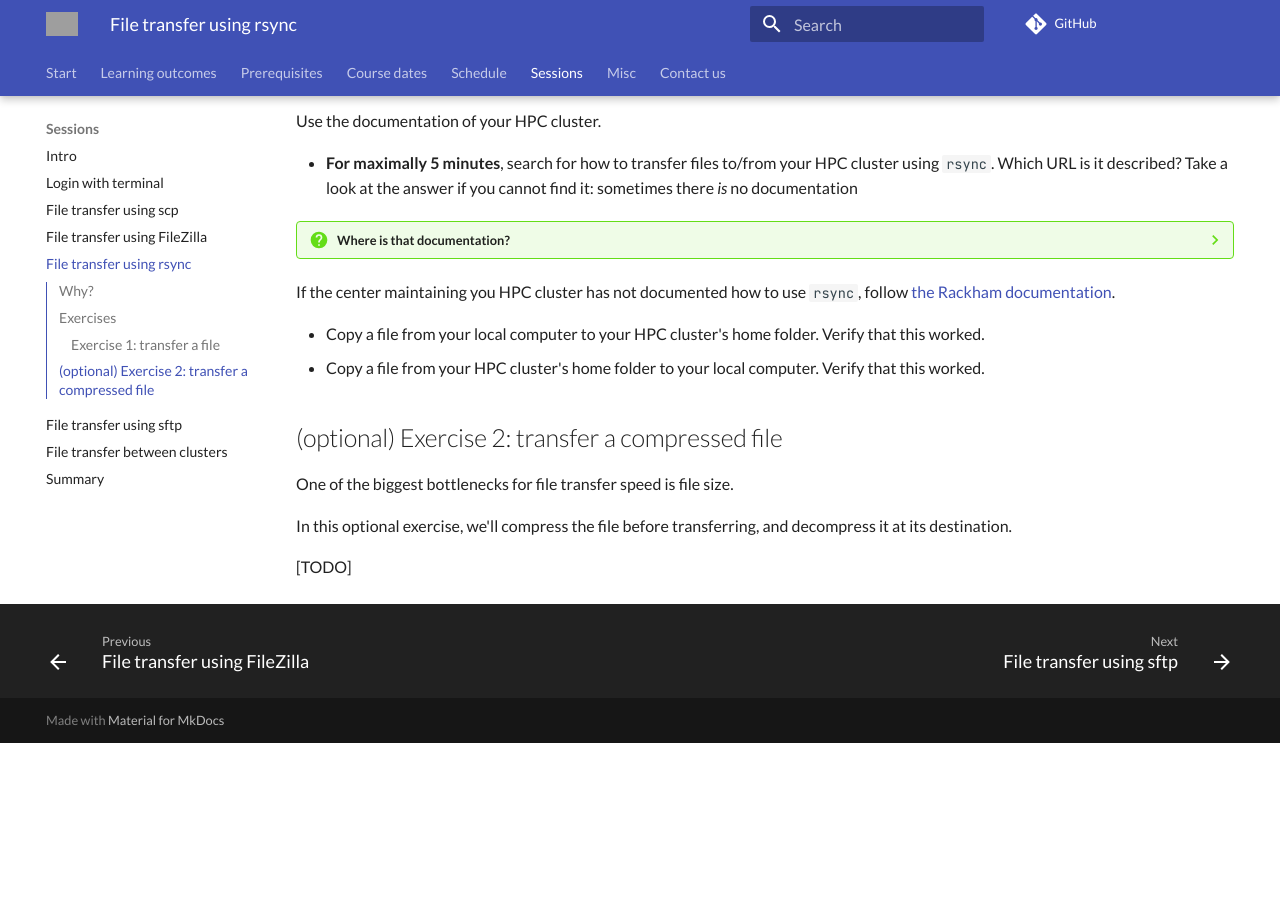
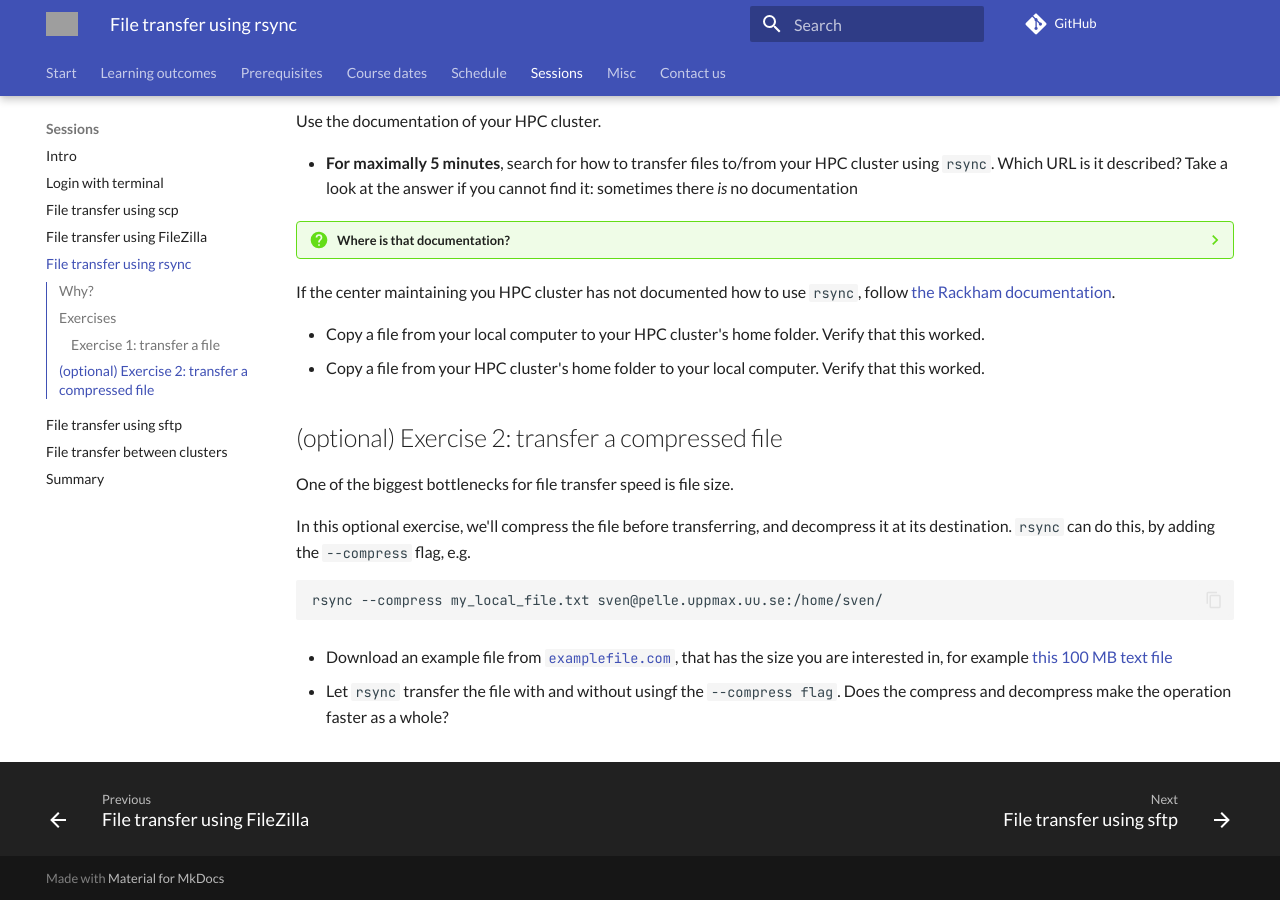
Before and after one commit to UPPMAX/naiss_file_transfer_course, an MkDocs documentation site: the page built from docs/sessions/rsync/README.md, in a window 1280 px wide and 900 px high, scrolled down 758 px. Built offline with MkDocs 1.6.1 and Material for MkDocs 9.7.7, drawn with Linux system fonts in a browser that asks for light colours; comment, search, counter and statistics services are not loaded; before the commit the page ends 1501 px from its top, so only the background shows below that; grey boxes are pictures that could not be loaded.

Commit message:
Add compress

````diff
--- a/docs/sessions/rsync/README.md
+++ b/docs/sessions/rsync/README.md
@@ -146,6 +146,17 @@ follow [the Rackham documentation](https://docs.uppmax.uu.se/software/rackham_fi
 One of the biggest bottlenecks for file transfer speed is file size.
 
 In this optional exercise, we'll compress the file before transferring,
-and decompress it at its destination.
+and decompress it at its destination. `rsync` can do this,
+by adding the `--compress` flag, e.g.
 
-[TODO]
+```
+rsync --compress my_local_file.txt sven@pelle.uppmax.uu.se:/home/sven/
+```
+
+- Download an example file from [`examplefile.com`](https://www.examplefile.com/),
+  that has the size you are interested in,
+  for example
+  [this 100 MB text file](https://www.examplefile.com/file-download/25)
+
+- Let `rsync` transfer the file with and without usingf the `--compress flag`.
+  Does the compress and decompress make the operation faster as a whole?
````
